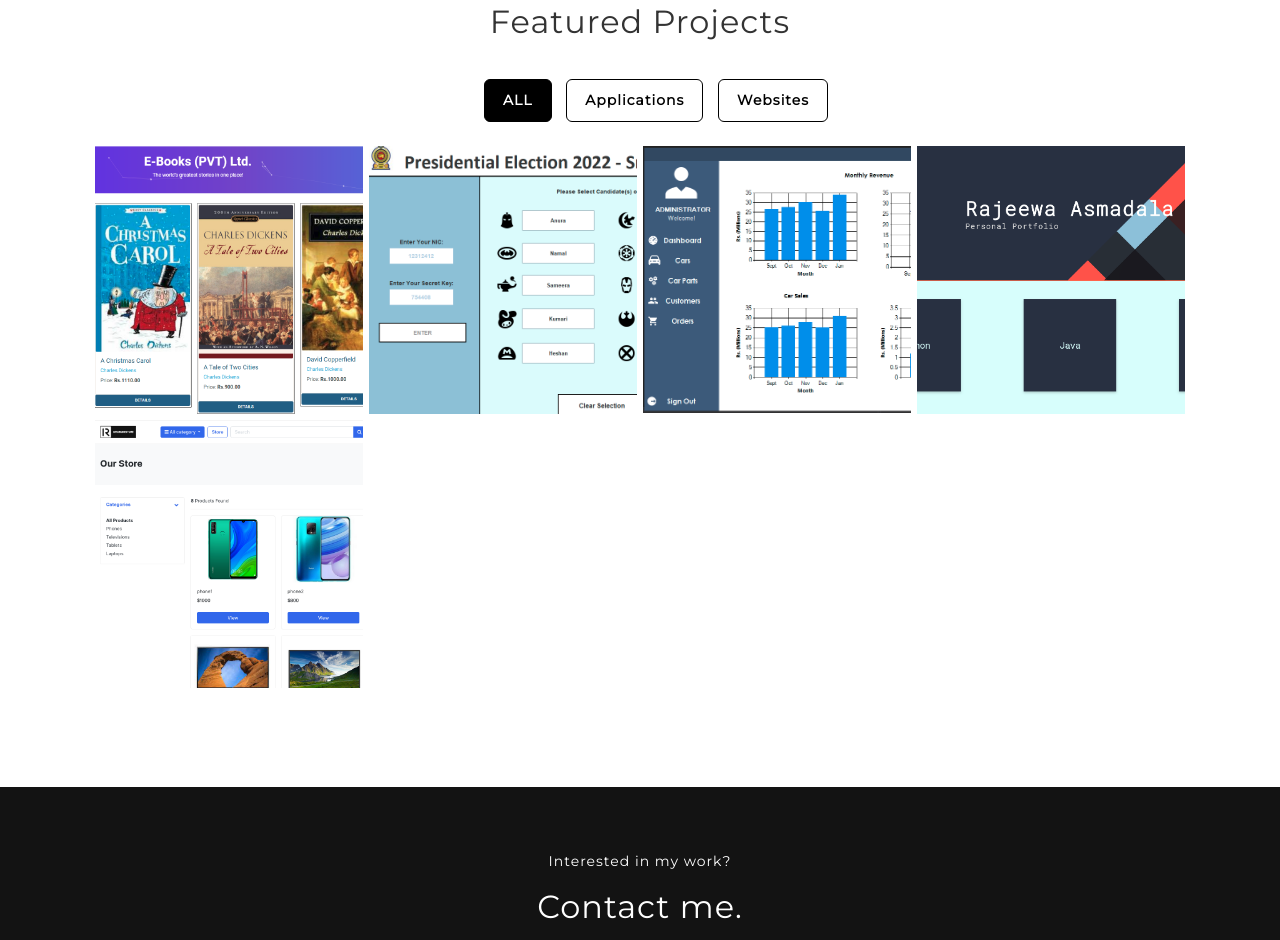
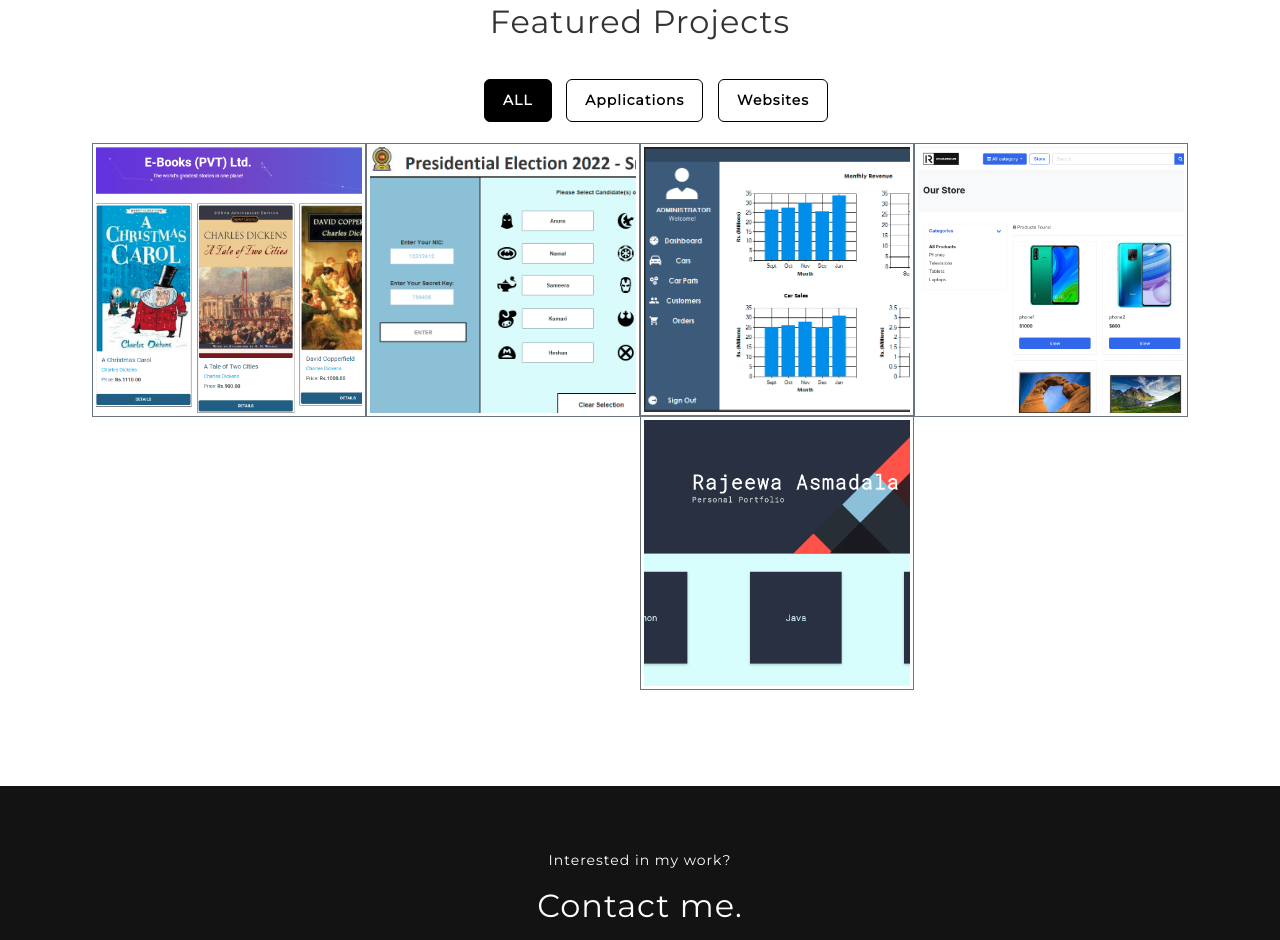
Before and after one commit to rajeewa-a/portfolio, a plain HTML site: page index.html in a window 1280 px wide. Shown: the part 2297-3237 px from the top of the page. Drawn offline with nearby package versions, Linux system fonts and the light colour scheme.

Commit message:
added border

```diff
--- a/index.html
+++ b/index.html
@@ -195,7 +195,7 @@
 
                 <ul class="items">
 
-                    <li onclick="" class="websites col-xs-6 col-sm-4 col-md-3 col-lg-3">
+                    <li onclick="" class="websites col-xs-6 col-sm-4 col-md-3 col-lg-3 border border-secondary">
 
                     <div class="item">
 
@@ -216,7 +216,7 @@
                     </div>
                     </li>
 
-                    <li onclick="" class="applications col-xs-6 col-sm-4 col-md-3 col-lg-3">
+                    <li onclick="" class="applications col-xs-6 col-sm-4 col-md-3 col-lg-3 border border-secondary">
 
                         <div class="item">
 
@@ -237,7 +237,7 @@
                         </div>
                         </li>
 
-                        <li onclick="" class="applications col-xs-6 col-sm-4 col-md-3 col-lg-3">
+                        <li onclick="" class="applications col-xs-6 col-sm-4 col-md-3 col-lg-3 border border-secondary">
 
                             <div class="item">
 
@@ -258,7 +258,28 @@
                             </div>
                             </li>
 
-                            <li onclick="" class="websites col-xs-6 col-sm-4 col-md-3 col-lg-3">
+                            <li onclick="" class="websites col-xs-6 col-sm-4 col-md-3 col-lg-3 border border-secondary">
+
+                                <div class="item">
+
+                                    <img src="images/projects/thumbnail/myonlinestore-thumb.png" alt="">
+
+                                    <div class="icons">
+
+                                        <a href="images/projects/myonlinestore.png" title="View" class="openproject" data-fancybox data-caption="E-Commerce Website Using Django">
+                                            <i class="fas fa-eye"></i>
+                                        </a>
+
+                                        <a href="https://github.com/rajeewa-a/myonlinestore" target="_blank" title="View on Github" class="opengit">
+                                            <i class="fab fa-github-square"></i>
+                                        </a>
+
+                                    </div>
+                                    <div class="imageoverlay"></div>
+                                </div>
+                                </li>
+
+                            <li onclick="" class="websites col-xs-6 col-sm-4 col-md-3 col-lg-3 border border-secondary">
 
                                 <div class="item">
 
@@ -279,47 +300,8 @@
                                 </div>
                                 </li>
 
-                                <li onclick="" class="applications col-xs-6 col-sm-4 col-md-3 col-lg-3">
 
-                                    <div class="item">
 
-                                        <img src="images/projects/thumbnail/img1-thumb.jpg" alt="">
-
-                                        <div class="icons">
-
-                                            <a href="images/projects/img1.jpg" title="View" class="openproject" data-fancybox data-caption="Hey">
-                                                <i class="fas fa-eye"></i>
-                                            </a>
-
-                                            <a href="" target="_blank" title="View on Github" class="opengit">
-                                                <i class="fab fa-github-square"></i>
-                                            </a>
-
-                                        </div>
-                                        <div class="imageoverlay"></div>
-                                    </div>
-                                    </li>
-
-                                    <li onclick="" class="websites col-xs-6 col-sm-4 col-md-3 col-lg-3">
-
-                                        <div class="item">
-
-                                            <img src="images/projects/thumbnail/myonlinestore-thumb.png" alt="">
-
-                                            <div class="icons">
-
-                                                <a href="images/projects/myonlinestore.png" title="View" class="openproject" data-fancybox data-caption="E-Commerce Website Using Django">
-                                                    <i class="fas fa-eye"></i>
-                                                </a>
-
-                                                <a href="https://github.com/rajeewa-a/myonlinestore" target="_blank" title="View on Github" class="opengit">
-                                                    <i class="fab fa-github-square"></i>
-                                                </a>
-
-                                            </div>
-                                            <div class="imageoverlay"></div>
-                                        </div>
-                                        </li>
                 </ul>
             </div>
             </div>
```
